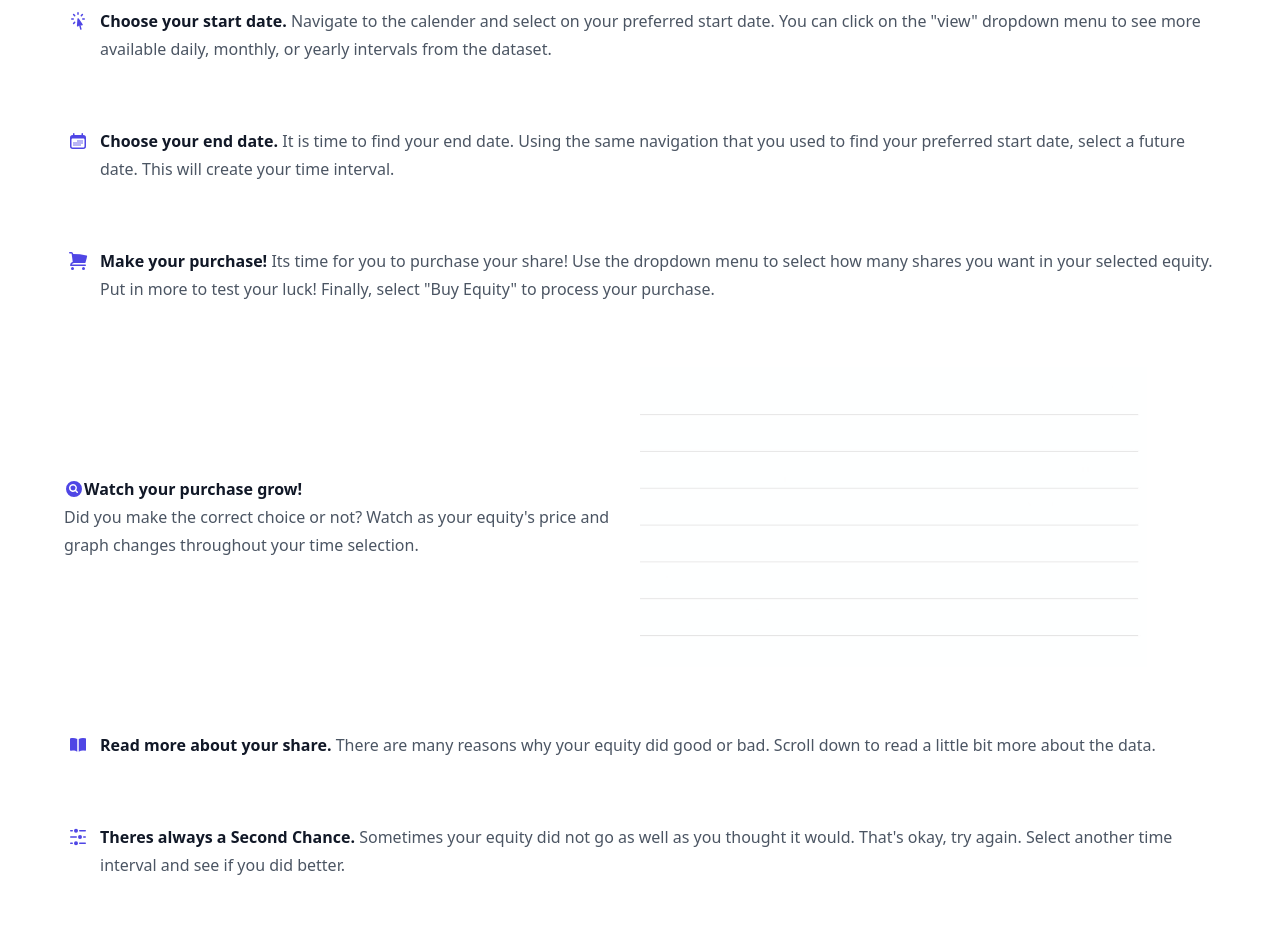
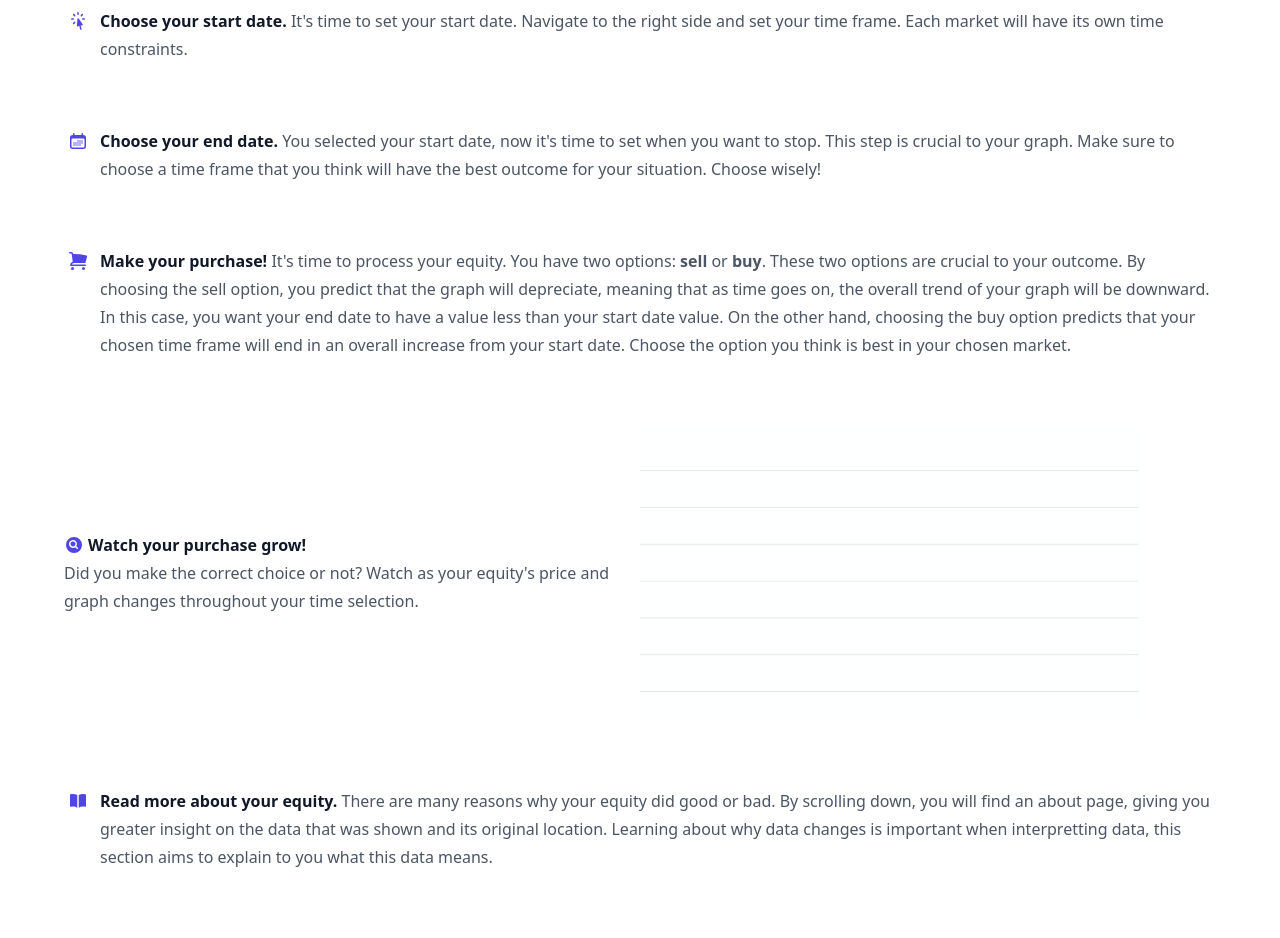
Before and after one commit to hajin-park/Earth-Equity, a React (Vite) app in the folder EarthEquity/: page / in a window 1280 px wide. Shown: the part 1460-2398 px from the top of the page. Built offline with nearby package versions, Linux system fonts and the light colour scheme.

Commit message:
Changed tutorial descriptions

```diff
--- a/EarthEquity/src/Pages/Home/TutorialSection.jsx
+++ b/EarthEquity/src/Pages/Home/TutorialSection.jsx
@@ -19,7 +19,7 @@ export default function TutorialSection() {
                         <div key="Find your market." className="relative grid grid-cols-2 grid-rows-1 ">
                           <img src="\src\assets\SelectMarket.svg" alt="select market"></img>
                           <div className="h-fit self-center">
-                            <dt className="inline flex font-semibold text-gray-900 items-center">
+                            <dt className="inline flex font-semibold text-gray-900 items-center gap-1">
                                 <MagnifyingGlassCircleIcon className="h-5 w-5 text-indigo-600" aria-hidden="true" />
                                 <p>Find your market.</p>
                             </dt>{' '}
@@ -33,7 +33,7 @@ export default function TutorialSection() {
                             <CursorArrowRaysIcon className="absolute left-1 top-1 h-5 w-5 text-indigo-600" aria-hidden="true" />
                             Choose your start date.
                         </dt>{' '}
-                        <dd className="inline">Navigate to the calender and select on your preferred start date. You can click on the "view" dropdown menu to see more available daily, monthly, or yearly intervals from the dataset.</dd>
+                        <dd className="inline">It's time to set your start date. Navigate to the right side and set your time frame. Each market will have its own time constraints.</dd>
                         </div>
 
                         {/* 3 */}
@@ -42,7 +42,7 @@ export default function TutorialSection() {
                             <CalendarDaysIcon className="absolute left-1 top-1 h-5 w-5 text-indigo-600" aria-hidden="true" />
                             Choose your end date.
                         </dt>{' '}
-                        <dd className="inline">It is time to find your end date. Using the same navigation that you used to find your preferred start date, select a future date. This will create your time interval.</dd>
+                        <dd className="inline">You selected your start date, now it's time to set when you want to stop. This step is crucial to your graph. Make sure to choose a time frame that you think will have the best outcome for your situation. Choose wisely!</dd>
                         </div>
 
                         {/* 4 */}
@@ -51,13 +51,13 @@ export default function TutorialSection() {
                             <ShoppingCartIcon className="absolute left-1 top-1 h-5 w-5 text-indigo-600" aria-hidden="true" />
                             Make your purchase!
                         </dt>{' '}
-                        <dd className="inline">Its time for you to purchase your share! Use the dropdown menu to select how many shares you want in your selected equity. Put in more to test your luck! Finally, select "Buy Equity" to process your purchase.</dd>
+                        <dd className="inline">It's time to process your equity. You have two options: <b>sell</b> or <b>buy</b>. These two options are crucial to your outcome. By choosing the sell option, you predict that the graph will depreciate, meaning that as time goes on, the overall trend of your graph will be downward. In this case, you want your end date to have a value less than your start date value. On the other hand, choosing the buy option predicts that your chosen time frame will end in an overall increase from your start date. Choose the option you think is best in your chosen market.</dd>
                         </div>
 
                         {/* 5 */}
                         <div key="Watch your purchase grow!" className="relative grid grid-cols-2 grid-rows-1 ">
                           <div className="h-fit self-center">
-                            <dt className="inline flex font-semibold text-gray-900 items-center">
+                            <dt className="inline flex font-semibold text-gray-900 items-center gap-1">
                                 <MagnifyingGlassCircleIcon className="h-5 w-5 text-indigo-600" aria-hidden="true" />
                                 <p>Watch your purchase grow!</p>
                             </dt>{' '}
@@ -67,12 +67,12 @@ export default function TutorialSection() {
                         </div>
 
                         {/* 6 */}
-                        <div key='Read more about your share.' className="relative pl-9">
+                        <div key='Read more about your equity.' className="relative pl-9">
                         <dt className="inline font-semibold text-gray-900">
                             <BookOpenIcon className="absolute left-1 top-1 h-5 w-5 text-indigo-600" aria-hidden="true" />
-                            Read more about your share.
+                            Read more about your equity.
                         </dt>{' '}
-                        <dd className="inline">There are many reasons why your equity did good or bad. Scroll down to read a little bit more about the data.</dd>
+                        <dd className="inline">There are many reasons why your equity did good or bad. By scrolling down, you will find an about page, giving you greater insight on the data that was shown and its original location. Learning about why data changes is important when interpretting data, this section aims to explain to you what this data means. </dd>
                         </div>
 
                         {/* 7 */}
@@ -81,7 +81,7 @@ export default function TutorialSection() {
                             <AdjustmentsHorizontalIcon className="absolute left-1 top-1 h-5 w-5 text-indigo-600" aria-hidden="true" />
                             Theres always a Second Chance.
                         </dt>{' '}
-                        <dd className="inline">Sometimes your equity did not go as well as you thought it would. That's okay, try again. Select another time interval and see if you did better.</dd>
+                        <dd className="inline">Sometimes your equity did not go as well as you thought it would. That's okay, try again. Select another time interval or option and see if you did better.</dd>
                         </div>
                     </dl>
                 </div>
```
